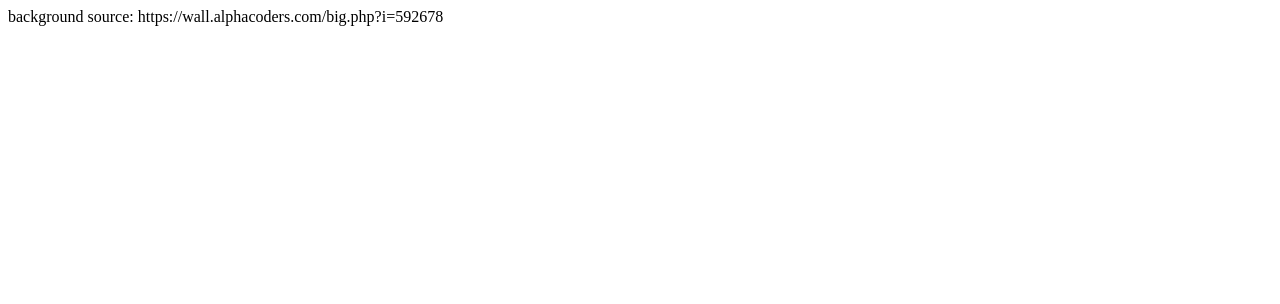
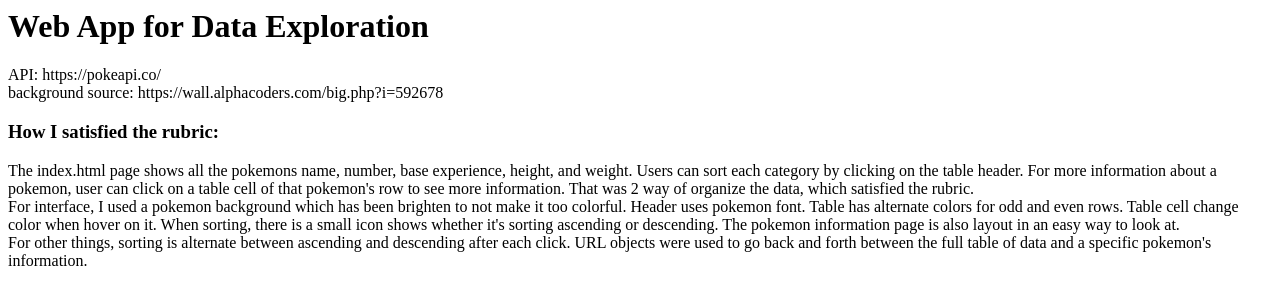
Before and after one commit to Shirone0110/Pokemon, a plain HTML site: page notes.html in a window 1280 px wide. Drawn offline with Linux system fonts and the light colour scheme.

Commit message:
Update notes.html

```diff
--- a/notes.html
+++ b/notes.html
@@ -1 +1,15 @@
-background source: https://wall.alphacoders.com/big.php?i=592678
+<html>
+    <body>
+        <h1>Web App for Data Exploration</h1>
+        API: https://pokeapi.co/ <br />
+        background source: https://wall.alphacoders.com/big.php?i=592678
+        <h3>How I satisfied the rubric:</h3>
+        The index.html page shows all the pokemons name, number, base experience, height, and weight. Users can sort each category by clicking on the table header. For more information about a pokemon, user can click on a table cell of that pokemon's row to see more information. That was 2 way of organize the data, which satisfied the rubric.
+        <br />
+        For interface, I used a pokemon background which has been brighten to not make it too colorful. Header uses pokemon font. Table has alternate colors for odd and even rows. Table cell change color when hover on it. When sorting, there is a small icon shows whether it's sorting ascending or descending. The pokemon information page is also layout in an easy way to look at.
+        <br />
+        For other things, sorting is alternate between ascending and descending after each click. URL objects were used to go back and forth between the full table of data and a specific pokemon's information.
+        <br />
+
+    </body>
+</html>
```
